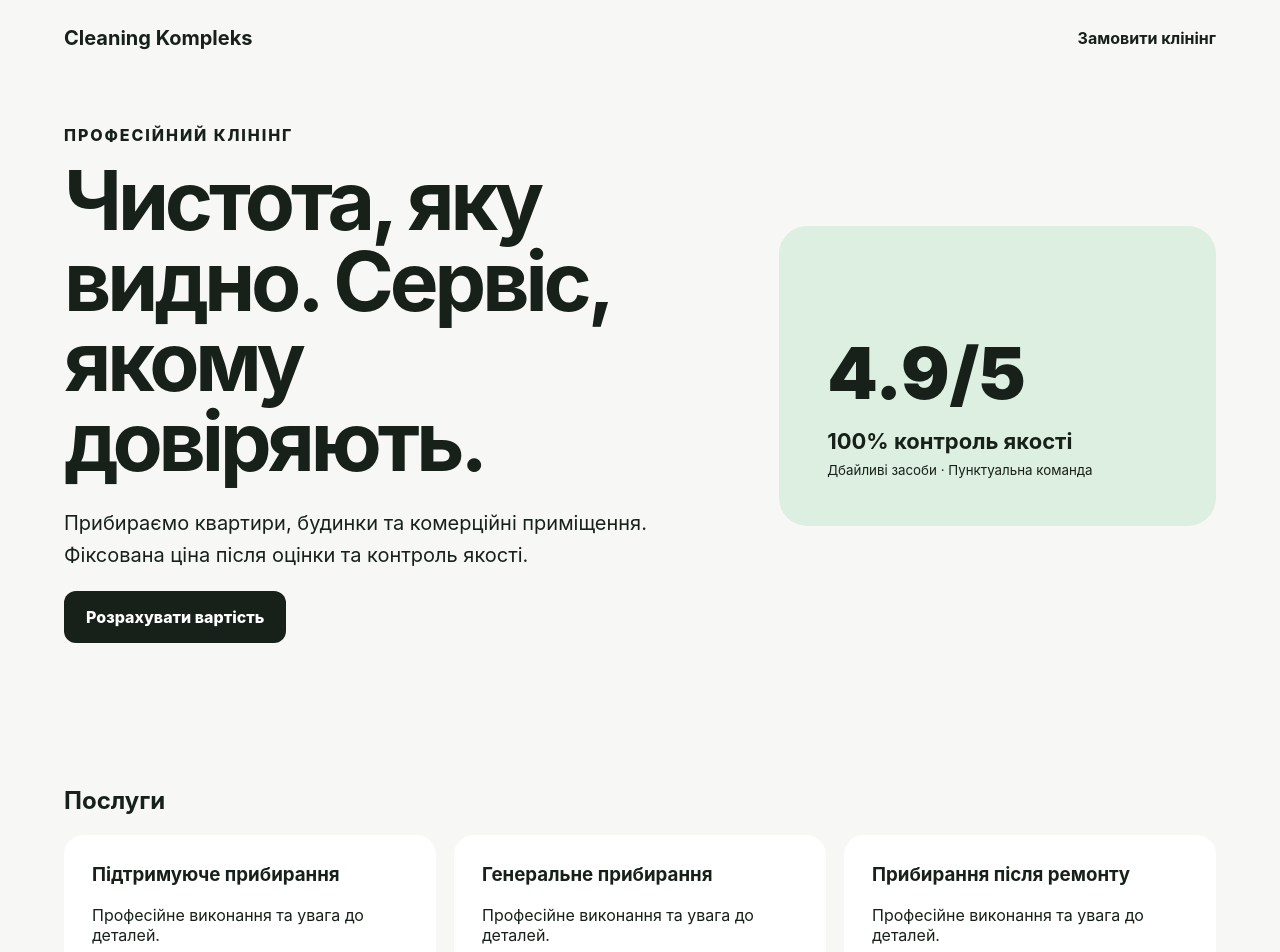
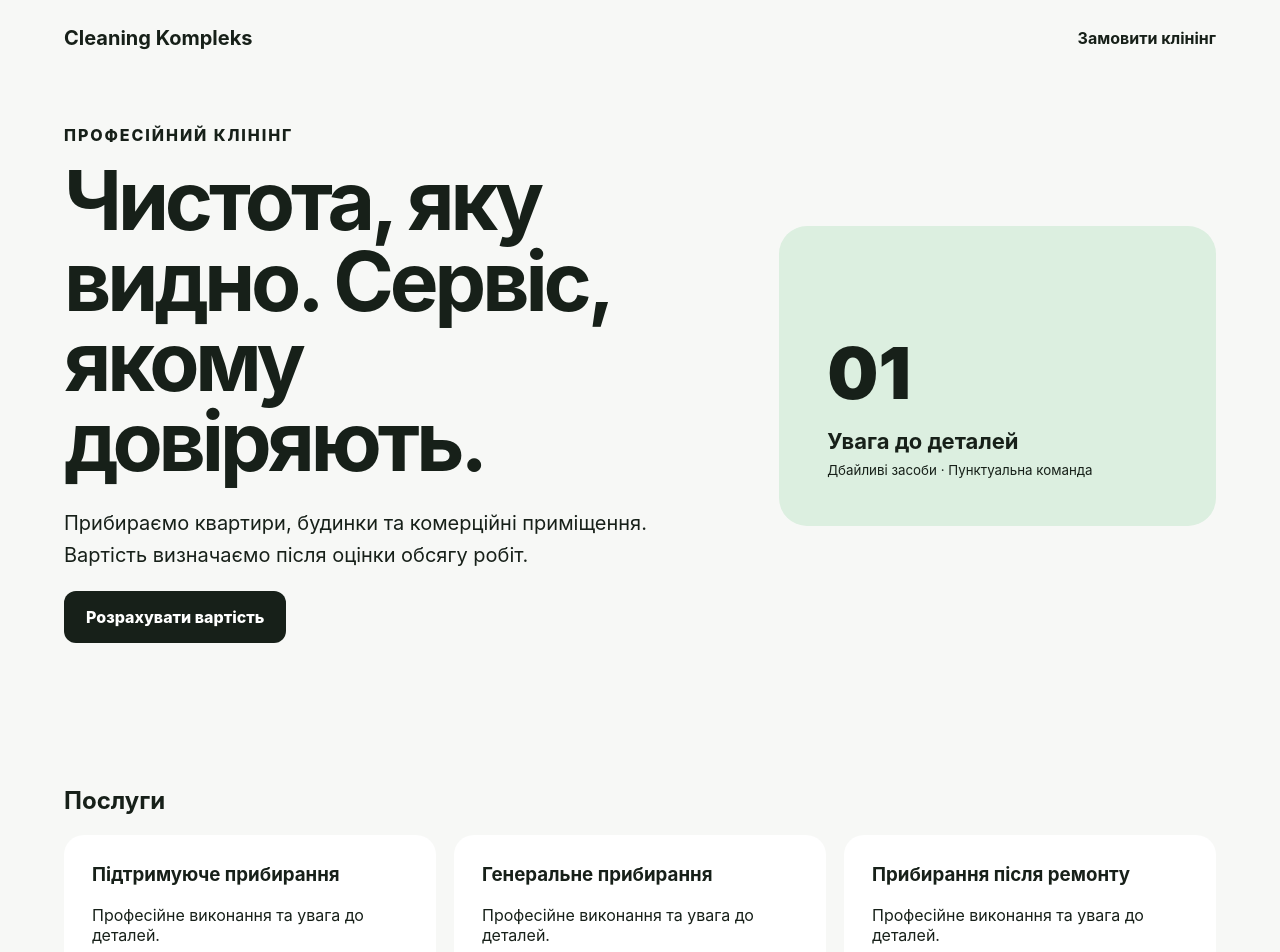
Before and after one commit to artsocksss/cleaning-kompleks, a Next.js app: page / in a window 1280 px wide. Shown: the top 952 px of the page. Built offline with nearby package versions, Linux system fonts and the light colour scheme.

Commit message:
fix: remove placeholder contact data and unsupported claims

```diff
--- a/app/page.tsx
+++ b/app/page.tsx
@@ -1,3 +1,54 @@
 export default function Home() {
-  return <main><header><strong>Cleaning Kompleks</strong><a href="tel:+380000000000">Замовити клінінг</a></header><section className="hero"><div><p className="eyebrow">Професійний клінінг</p><h1>Чистота, яку видно. Сервіс, якому довіряють.</h1><p>Прибираємо квартири, будинки та комерційні приміщення. Фіксована ціна після оцінки та контроль якості.</p><a className="button" href="#order">Розрахувати вартість</a></div><div className="card"><span>4.9/5</span><b>100% контроль якості</b><small>Дбайливі засоби · Пунктуальна команда</small></div></section><section className="services"><h2>Послуги</h2><div className="grid">{['Підтримуюче прибирання','Генеральне прибирання','Прибирання після ремонту','Мийка вікон','Хімчистка меблів','Комерційний клінінг'].map(x=><article key={x}><h3>{x}</h3><p>Професійне виконання та увага до деталей.</p></article>)}</div></section><section id="order" className="order"><h2>Замовити прибирання</h2><form><input placeholder="Ваше імʼя" required/><input placeholder="Телефон" type="tel" required/><select defaultValue=""><option value="" disabled>Оберіть послугу</option><option>Підтримуюче прибирання</option><option>Генеральне прибирання</option><option>Після ремонту</option></select><button type="submit">Надіслати заявку</button></form></section><footer>© 2026 Cleaning Kompleks</footer></main>
+  return (
+    <main>
+      <header>
+        <a href="/" aria-label="Cleaning Kompleks — на головну"><strong>Cleaning Kompleks</strong></a>
+        <a href="#order">Замовити клінінг</a>
+      </header>
+
+      <section className="hero">
+        <div>
+          <p className="eyebrow">Професійний клінінг</p>
+          <h1>Чистота, яку видно. Сервіс, якому довіряють.</h1>
+          <p>Прибираємо квартири, будинки та комерційні приміщення. Вартість визначаємо після оцінки обсягу робіт.</p>
+          <a className="button" href="#order">Розрахувати вартість</a>
+        </div>
+        <div className="card">
+          <span>01</span>
+          <b>Увага до деталей</b>
+          <small>Дбайливі засоби · Пунктуальна команда</small>
+        </div>
+      </section>
+
+      <section className="services">
+        <h2>Послуги</h2>
+        <div className="grid">
+          {['Підтримуюче прибирання','Генеральне прибирання','Прибирання після ремонту','Мийка вікон','Хімчистка меблів','Комерційний клінінг'].map((service) => (
+            <article key={service}>
+              <h3>{service}</h3>
+              <p>Професійне виконання та увага до деталей.</p>
+            </article>
+          ))}
+        </div>
+      </section>
+
+      <section id="order" className="order">
+        <h2>Замовити прибирання</h2>
+        <p>Залиште дані — після підключення робочого каналу зв’язку форма прийматиме заявки безпосередньо.</p>
+        <form onSubmit={(event) => event.preventDefault()}>
+          <input aria-label="Ваше ім'я" placeholder="Ваше імʼя" required />
+          <input aria-label="Телефон" placeholder="Телефон" type="tel" required />
+          <select aria-label="Послуга" defaultValue="" required>
+            <option value="" disabled>Оберіть послугу</option>
+            <option>Підтримуюче прибирання</option>
+            <option>Генеральне прибирання</option>
+            <option>Після ремонту</option>
+          </select>
+          <button type="submit">Підготувати заявку</button>
+        </form>
+      </section>
+
+      <footer>© 2026 Cleaning Kompleks</footer>
+    </main>
+  )
 }
```
